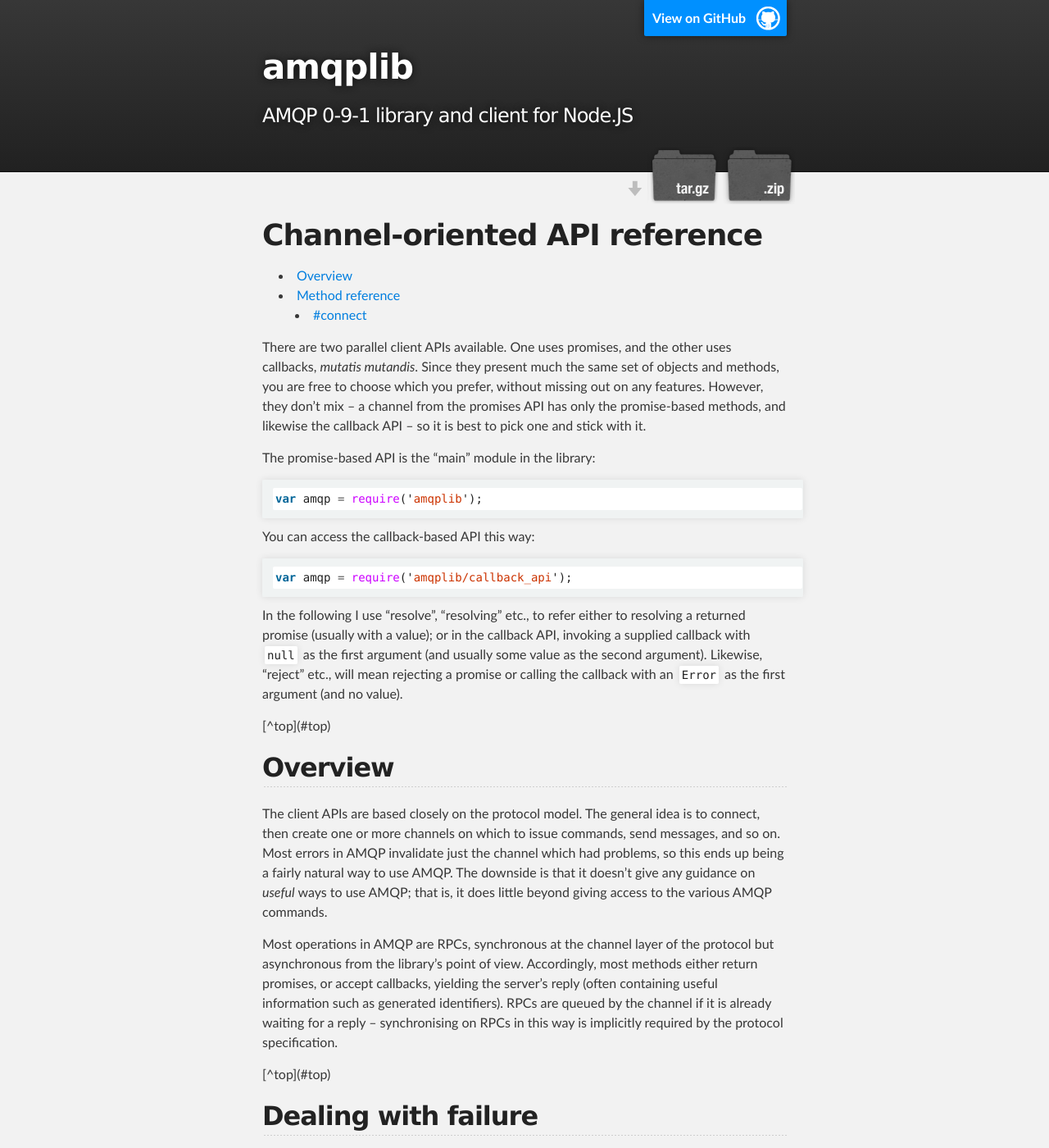
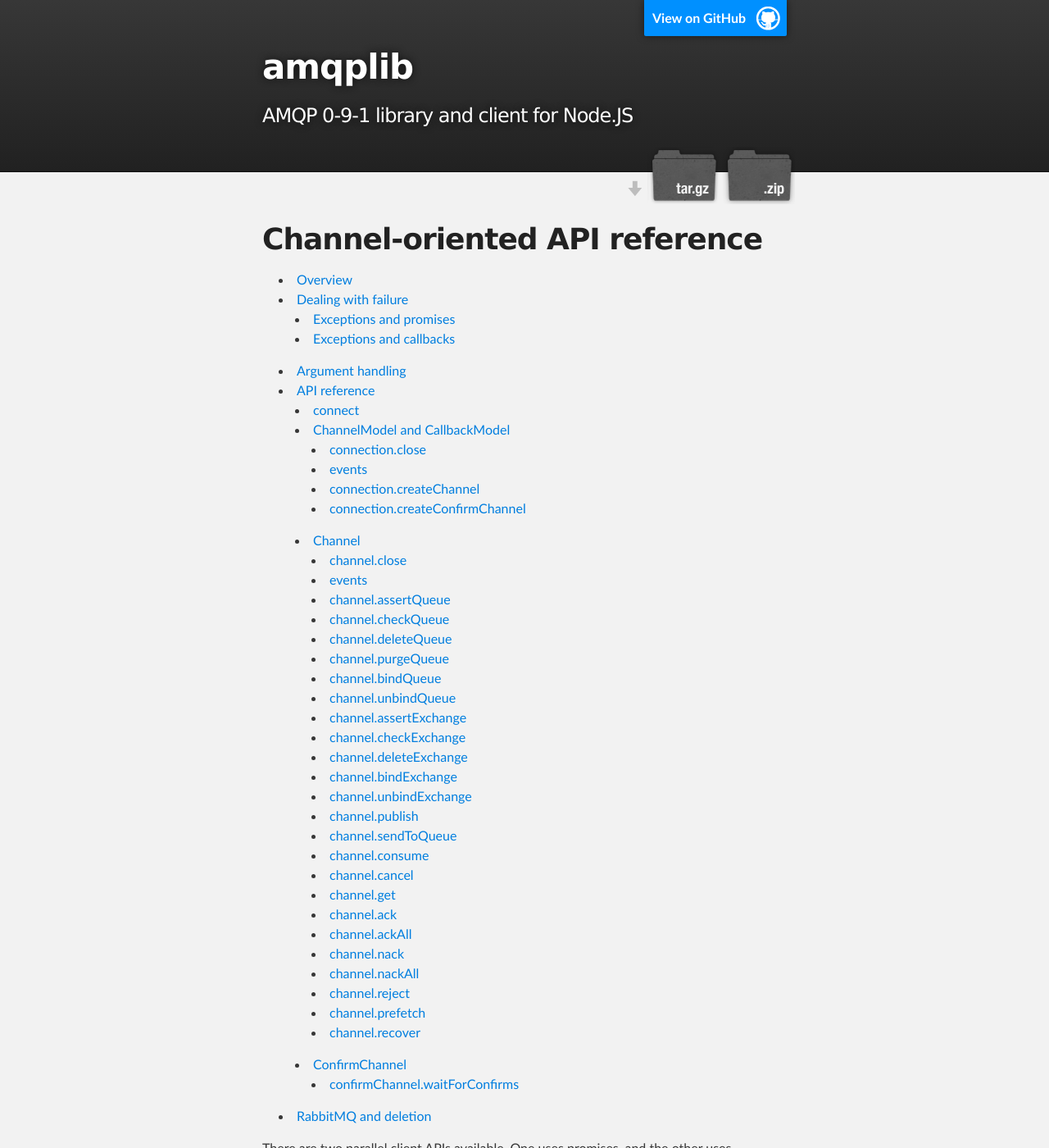
Before and after one commit to amqp-node/amqplib, a Jekyll site: the page built from channel_api.md, in a window 1280 px wide and 1400 px high. Shown: the whole window at 82% size. Built offline with Jekyll 4.4.1, drawn with Linux system fonts in a browser that asks for light colours; Markdown is read by kramdown in place of the engine named in the settings; some of the changed text lies outside the part shown.

Commit message:
Add TOC to API reference, fix up intra-links

```diff
--- a/channel_api.md
+++ b/channel_api.md
@@ -2,12 +2,50 @@
 layout: default
 title: Channel API reference
 ---
-
-# <a name="top"/>Channel-oriented API reference
+<a name="top"></a>
+# Channel-oriented API reference
 
  * [Overview](#overview)
- * [Method reference](#methods)
-   * [#connect](#method_connect)
+ * [Dealing with failure](#failure)
+   * [Exceptions and promises](#failure_promises)
+   * [Exceptions and callbacks](#failure_callbacks)
+ * [Argument handling](#args)
+ * [API reference](#api_reference)
+   * [connect](#connect)
+   * [ChannelModel and CallbackModel](#models)
+     * [connection.close](#model_close)
+     * [events](#model_events)
+     * [connection.createChannel](#model_createChannel)
+     * [connection.createConfirmChannel](#model_createConfirmChannel)
+   * [Channel](#channel)
+     * [channel.close](#channel_close)
+     * [events](#channel_events)
+     * [channel.assertQueue](#channel_assertQueue)
+     * [channel.checkQueue](#channel_checkQueue)
+     * [channel.deleteQueue](#channel_deleteQueue)
+     * [channel.purgeQueue](#channel_purgeQueue)
+     * [channel.bindQueue](#channel_bindQueue)
+     * [channel.unbindQueue](#channel_unbindQueue)
+     * [channel.assertExchange](#channel_assertExchange)
+     * [channel.checkExchange](#channel_checkExchange)
+     * [channel.deleteExchange](#channel_deleteExchange)
+     * [channel.bindExchange](#channel_bindExchange)
+     * [channel.unbindExchange](#channel_unbindExchange)
+     * [channel.publish](#channel_publish)
+     * [channel.sendToQueue](#channel_sendToQueue)
+     * [channel.consume](#channel_consume)
+     * [channel.cancel](#channel_cancel)
+     * [channel.get](#channel_get)
+     * [channel.ack](#channel_ack)
+     * [channel.ackAll](#channel_ackAll)
+     * [channel.nack](#channel_nack)
+     * [channel.nackAll](#channel_nackAll)
+     * [channel.reject](#channel_reject)
+     * [channel.prefetch](#channel_prefetch)
+     * [channel.recover](#channel_recover)
+   * [ConfirmChannel](#confirmchannel)
+     * [confirmChannel.waitForConfirms](#confirmchannel_waitForConfirms)
+ * [RabbitMQ and deletion](#idempotent-deletes)
 
 There are two parallel client APIs available. One uses promises, and
 the other uses callbacks, *mutatis mutandis*. Since they present much
@@ -38,7 +76,7 @@ with an `Error` as the first argument (and no value).
 
 [^top](#top)
 
-## <a name="overview"/>Overview
+## <a name="overview"></a>Overview
 
 The client APIs are based closely on the protocol model. The general
 idea is to connect, then create one or more channels on which to issue
@@ -58,7 +96,7 @@ in this way is implicitly required by the protocol specification.
 
 [^top](#top)
 
-## Dealing with failure
+## <a name="failure"></a>Dealing with failure
 
 Most operations in AMQP act like assertions, failing if the desired
 conditions cannot be met; for example, if a queue being declared
@@ -164,7 +206,7 @@ dom.run(function() {
 
 [^top](#top)
 
-## Argument handling
+## <a name="args"></a>Argument handling
 
 Many operations have mandatory arguments as well as optional arguments
 with defaults; in general, the former appear as parameters to the
@@ -212,9 +254,9 @@ ch.consume('bar', console.log, bar_consume_opts);
 
 [^top](#top)
 
-## <a name="methods"/>Method reference
+## <a name="api_reference"></a>API reference
 
-### <a name="method_connect"/>connect
+### <a name="connect"></a>connect
 
 ##### Promises
 
```
Also changed, not shown: other parts of channel_api.md (+110 -36 lines), index.md (+3 -1 lines).
